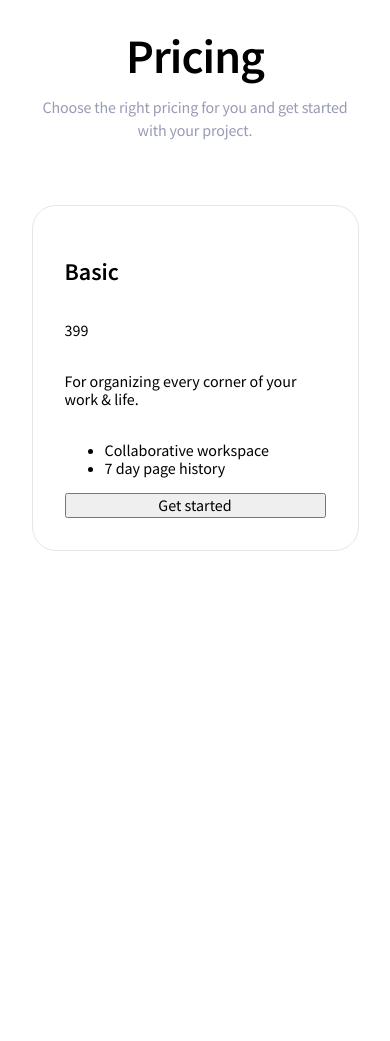
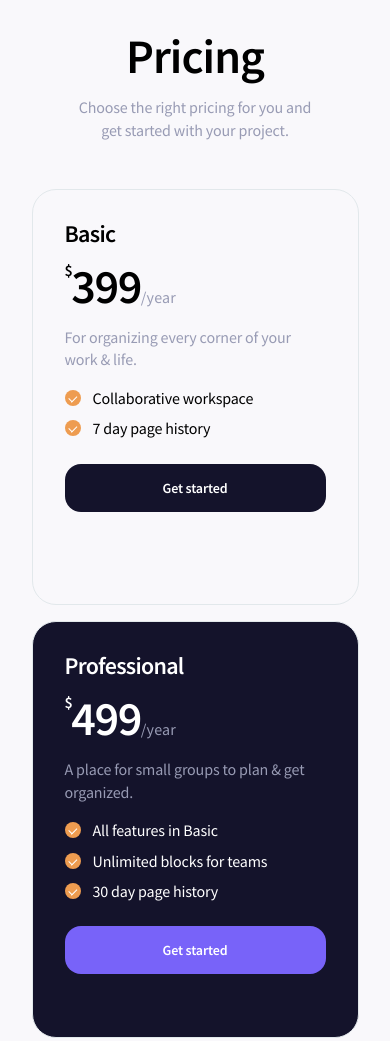
Before and after one commit to KubaGlegola/PricingCards, a website built with Vite: page index.html in a window 390 px wide. Shown: the top 1041 px of the page. Before the commit the page ends 844 px from the top, so only its background shows below. Built offline with nearby package versions, Linux system fonts and the light colour scheme.

Commit message:
finish mobile view

```diff
--- a/index.html
+++ b/index.html
@@ -21,12 +21,35 @@
         <h2 class="card__title">Basic</h2>
         <p class="card__price">399</p>
         <p class="card__description">For organizing every corner of your work & life.</p>
-        <ul class="card__features">
-          <li>Collaborative workspace</li>
-          <li>7 day page history</li>
-        </ul>
-        <button class="button card__button">Get started</button>
-      </card>
+        <div class="card__features">
+          <p class="card__feature"><span class="tick"></span>Collaborative workspace</p>
+          <p class="card__feature"><span class="tick"></span>7 day page history</p>
+        </div>
+        <a href="#"><button class="button card__button">Get started</button></a>
+      </div>
+      <div class='card card--selected'>
+        <h2 class="card__title">Professional</h2>
+        <p class="card__price">499</p>
+        <p class="card__description">A place for small groups to plan & get organized.</p>
+        <div class="card__features">
+          <p class="card__feature"><span class="tick"></span>All features in Basic</p>
+          <p class="card__feature"><span class="tick"></span>Unlimited blocks for teams</p>
+          <p class="card__feature"><span class="tick"></span>30 day page history</p>
+        </div>
+        <a href="#"><button class="button button--secondary card__button">Get started</button></a>
+      </div>
+      <div class='card'>
+        <h2 class="card__title">Enterprice</h2>
+        <p class="card__price">599</p>
+        <p class="card__description">For companies using our software to connect several teams & tools.</p>
+        <div class="card__features">
+          <p class="card__feature"><span class="tick"></span>SAML SSO</p>
+          <p class="card__feature"><span class="tick"></span>Private teamspaces</p>
+          <p class="card__feature"><span class="tick"></span>Advanced page analytics</p>
+          <p class="card__feature"><span class="tick"></span>90 day page history</p>
+        </div>
+        <a href="#"><button class="button card__button">Get started</button></a>
+      </div>
     </main>
   </div>
 
--- a/src/global-styles/style.scss
+++ b/src/global-styles/style.scss
@@ -7,6 +7,6 @@
 
 body {
   font-family: 'Source Sans Pro', sans-serif;
-  background-color: #fff;
+  background-color: #F9F8FB;
   color: #000;
 }
--- /dev/null
+++ b/src/pages/home-page/styles/_button.scss
@@ -0,0 +1,39 @@
+.button{
+    background-color: #14132B;
+    border-radius: 16px;
+    font-size: 14px;
+    line-height: 1em;
+    font-weight: 600;
+    color: #fff;
+    letter-spacing: -0.01em;
+    padding: 17px 0;
+    border: none;
+    cursor: pointer;
+
+    &:hover{
+        background-color: #393850;
+        transition: all ease-in 0.2s;
+    }
+
+    &:active{
+        background-color: #060613;
+        transition: all ease-in 0.1s;
+    }
+
+    &--secondary{
+        background-color: #7863F9;
+
+        &:hover{
+            background-color: #9180FF;
+            transition: all ease-in 0.2s;
+        }
+
+        &:active{
+            background-color: #6A53F4;
+            transition: all ease-in 0.1s;
+        }
+    }
+
+
+
+}
--- a/src/pages/home-page/styles/_card.scss
+++ b/src/pages/home-page/styles/_card.scss
@@ -4,4 +4,107 @@
     padding: 32px;
     border: 1px solid #E2E8EB;
     border-radius: 24px;
+
+    &--selected{
+        background-color: #14132B;
+        color: #fff;
+    }
+
+    &__title{
+        font-size: 24px;
+        font-weight: 600;
+        line-height: 1em;
+        letter-spacing: -0.03em;
+        margin: 0;
+    }
+
+    &__price{
+        font-size: 48px;
+        line-height: 1em;
+        font-weight: 600;
+        letter-spacing: -0.03em;
+        margin-top: 16px;
+        margin-bottom: 0;
+
+        &::before{
+            content: '$';
+            font-size: 16px;
+            line-height: 1em;
+            vertical-align: top;
+        }
+
+        &::after{
+            content: "/year";
+            font-weight: 400;
+            font-size: 16px;
+            line-height: 1em;
+            letter-spacing: 0.01em;
+            color: #989BB4;
+        }
+    }
+
+    &__description{
+        font-size: 16px;
+        font-weight: 400;
+        line-height: 1.4em;
+        letter-spacing: -0.01em;
+        color: #989BB4;
+        margin-bottom: 0;
+    }
+
+    &__features{
+        margin:16px 0 24px 0;
+        display: flex;
+        flex-direction: column;
+        gap: 8px;
+    }
+
+    &__feature{
+        margin:0;
+        display: flex;
+        align-items: center;
+        gap: 12px;
+        font-size: 16px;
+        line-height: 1.4em;
+        font-weight: 400;
+        letter-spacing: -0.01em;
+    }
+
+    &__button{
+        margin-top: auto;
+        width: 100%;
+    }
 }
+
+.tick{
+    position: relative;
+    display: inline-block;
+    width: 16px;
+    height: 16px;
+    background-color: #EE9C50;
+    border-radius: 50%;
+
+    &::before {
+        position: absolute;
+        left: 0;
+        top: 50%;
+        height: 30%;
+        width: 1px;
+        background-color: #fff;
+        content: "";
+        transform: translateX(5px) rotate(-45deg);
+        transform-origin: left;
+    }
+
+    &::after {
+        position: absolute;
+        left: 1px;
+        bottom: 3px;
+        height: 1px;
+        width: 50%;
+        background-color: #fff;
+        content: "";
+        transform: translateX(5px) rotate(-45deg);
+        transform-origin: left top;
+    }
+}
--- a/src/pages/home-page/styles/_header.scss
+++ b/src/pages/home-page/styles/_header.scss
@@ -9,6 +9,8 @@ header{
     }
 
     & > p{
+        max-width: 75%;
+        margin: 0 auto;
         text-align: center;
         font-weight: 400;
         font-size: 16px;
@@ -16,4 +18,8 @@ header{
         color: #989BB4;
         letter-spacing: -0.01em;
     }
+
+    &__button{
+        margin-top: auto;
+    }
 }
--- /dev/null
+++ b/src/pages/home-page/styles/_mainSection.scss
@@ -0,0 +1,6 @@
+main{
+    display: grid;
+    grid-template-columns: 1fr;
+    grid-template-rows: 1fr 1fr 1fr;
+    row-gap: 16px;
+}
--- a/src/pages/home-page/styles/home-page.scss
+++ b/src/pages/home-page/styles/home-page.scss
@@ -3,7 +3,9 @@
 ///
 
 @import 'header';
+@import 'mainSection';
 @import 'card';
+@import 'button';
 
 
 #home-page{
@@ -12,5 +14,4 @@
     display: flex;
     flex-direction: column;
     gap: 48px;
-
 }
```
